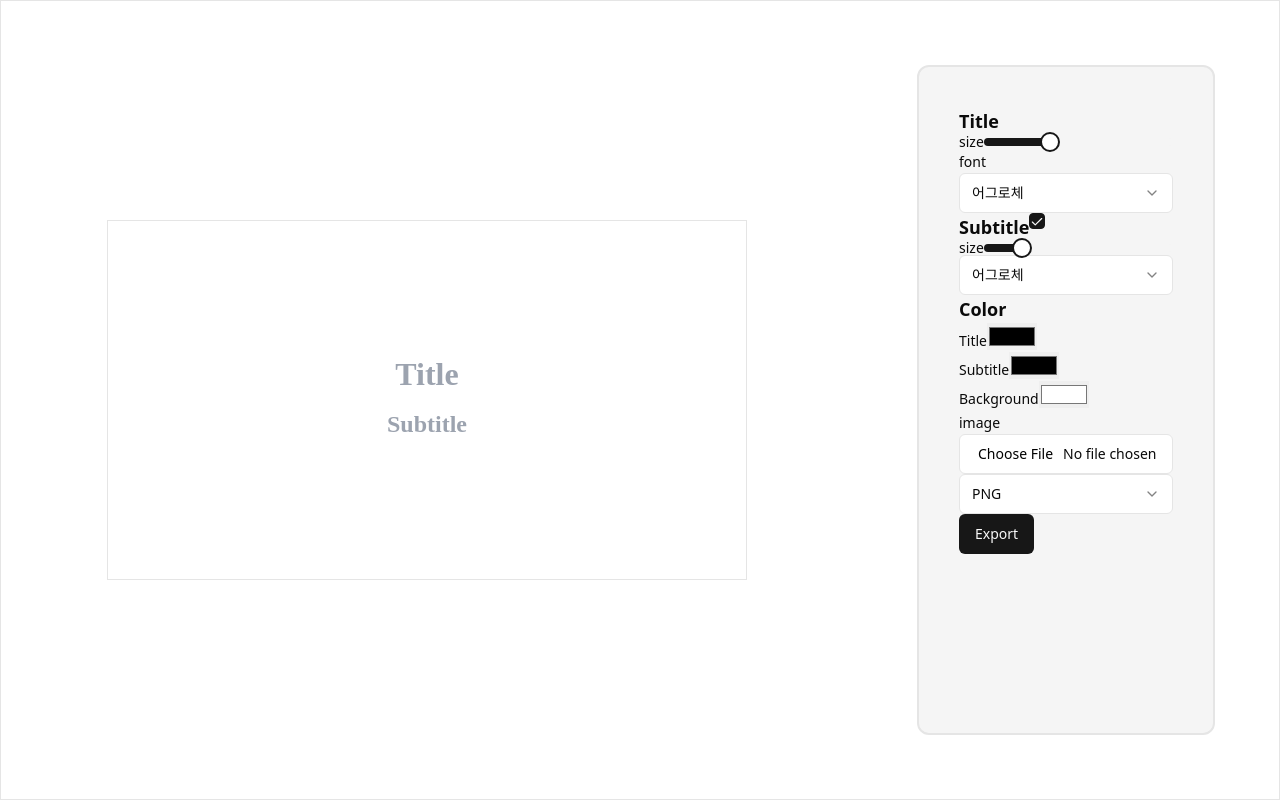
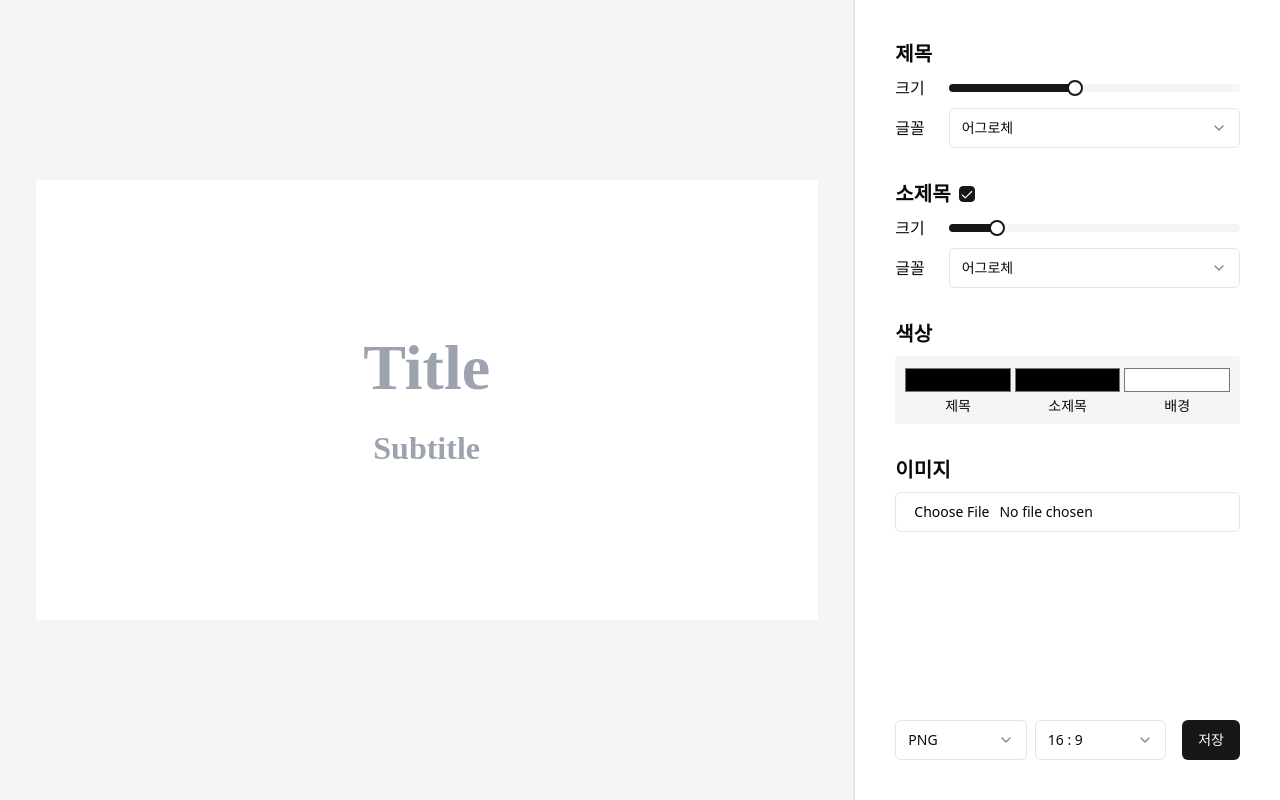
Before and after one commit to she0108/thumbnail-maker, a React (Vite) app: page / in a window 1280 px wide. Built offline with nearby package versions, Linux system fonts and the light colour scheme; a web font is replaced by a local one.

Commit message:
feat: improve ui, thumbnail ratio

```diff
--- a/src/App.tsx
+++ b/src/App.tsx
@@ -1,6 +1,5 @@
 import { useRef, useState } from "react";
 import "./font.css";
-import { Label } from "./components/ui/label";
 import {
   Select,
   SelectContent,
@@ -17,6 +16,7 @@ import Draggable from "./components/Draggable";
 import { Input } from "./components/ui/input";
 import SelectFont from "./components/SelectFont";
 import TitleInput from "./components/TitleInput";
+import Thumbnail from "./components/Thumbnail";
 
 function App() {
   const imageRef = useRef<HTMLDivElement>(null);
@@ -25,11 +25,11 @@ function App() {
 
   const [isSubtitle, setIsSubtitle] = useState<boolean | "indeterminate">(true);
 
-  const [titleSize, setTitleSize] = useState<number>(32);
+  const [titleSize, setTitleSize] = useState<number>(64);
   const [titleFont, setTitleFont] = useState<string>("SBAggroB");
   const [titleColor, setTitleColor] = useState<string>("#000000");
 
-  const [subtitleSize, setSubtitleSize] = useState<number>(24);
+  const [subtitleSize, setSubtitleSize] = useState<number>(32);
   const [subtitleFont, setSubtitleFont] = useState<string>("SBAggroB");
   const [subtitleColor, setSubtitleColor] = useState<string>("#000000");
 
@@ -39,6 +39,7 @@ function App() {
   >([]);
 
   const [imageType, setImageType] = useState<string>("png");
+  const [imageRatio, setImageRatio] = useState<string>("16/9");
 
   const handleClickExport = async () => {
     console.log(imageType);
@@ -87,12 +88,8 @@ function App() {
   };
 
   return (
-    <div className="grid grid-cols-3 grid-rows-1 w-dvw h-screen border">
-      <div
-        ref={imageRef}
-        className="col-span-2 w-[640px] h-[360px] m-auto border flex flex-col justify-center items-center overflow-hidden relative"
-        style={{ backgroundColor: bgColor }}
-      >
+    <div className="grid grid-cols-3 grid-rows-1 divide-x-2 w-dvw h-dvh bg-neutral-100">
+      <Thumbnail ref={imageRef} bgColor={bgColor} ratio={imageRatio}>
         <TitleInput
           placeholder="Title"
           size={titleSize}
@@ -108,82 +105,87 @@ function App() {
           />
         )}
         {images.map((image) => image.element)}
-      </div>
-      <div className="m-16 p-10 border-2 border-neutral-200 rounded-xl bg-neutral-200/40">
-        <h3 className="text-lg font-semibold">Title</h3>
-        <div className="flex">
-          <Label>size</Label>
+      </Thumbnail>
+      <div className="p-10 bg-white flex flex-col">
+        <div className="flex flex-col gap-2 mb-8">
+          <h3 className="text-xl font-semibold">제목</h3>
+          <div className="flex flex-row items-center">
+            <label className="text-base font-medium w-16">크기</label>
             <Slider
               value={[titleSize]}
               onValueChange={(value) => setTitleSize(value[0])}
-            defaultValue={[24]}
-            max={64}
+              max={128}
               min={16}
               step={1}
             />
           </div>
-        <div>
-          <Label>font</Label>
+          <div className="flex flex-row items-center">
+            <label className="text-base font-medium w-16">글꼴</label>
             <SelectFont value={titleFont} onValueChange={setTitleFont} />
           </div>
-        <div className="flex">
-          <h3 className="text-lg font-semibold">Subtitle</h3>
+        </div>
+        <div className="flex flex-col gap-2 mb-8">
+          <div className="flex flex-row gap-2 items-center">
+            <h3 className="text-xl font-semibold">소제목</h3>
             <Checkbox
               defaultChecked={true}
               checked={isSubtitle}
               onCheckedChange={(value) => setIsSubtitle(value)}
             />
           </div>
-        <div className="flex">
-          <Label>size</Label>
+          <div className="flex flex-row items-center">
+            <label className="text-base font-medium w-16">크기</label>
             <Slider
               value={[subtitleSize]}
               onValueChange={(value) => setSubtitleSize(value[0])}
-            defaultValue={[32]}
-            max={64}
+              max={128}
               min={16}
               step={1}
             />
           </div>
+          <div className="flex flex-row items-center">
+            <label className="text-base font-medium w-16">글꼴</label>
             <SelectFont value={subtitleFont} onValueChange={setSubtitleFont} />
-        <h3 className="text-lg font-semibold">Color</h3>
-        <div>
-          <Label>Title</Label>
+          </div>
+        </div>
+        <div className="flex flex-col gap-2 mb-8">
+          <h3 className="text-xl font-semibold">색상</h3>
+          <div className="grid grid-cols-3 p-2 rounded bg-neutral-100">
             <input
               type="color"
               value={titleColor}
               onChange={(e) => setTitleColor(e.target.value)}
+              className="block w-full h-8 p-0 bg-inherit"
             />
-        </div>
-        <div>
-          <Label>Subtitle</Label>
             <input
               type="color"
               value={subtitleColor}
               onChange={(e) => setSubtitleColor(e.target.value)}
+              className="block w-full h-8 p-0 bg-inherit"
             />
-        </div>
-        <div>
-          <Label>Background</Label>
             <input
               type="color"
               value={bgColor}
               onChange={(e) => setBgColor(e.target.value)}
+              className="block w-full h-8 p-0 bg-inherit"
             />
+            <div className="text-center text-sm font-medium">제목</div>
+            <div className="text-center text-sm font-medium">소제목</div>
+            <div className="text-center text-sm font-medium">배경</div>
           </div>
-        <div>
-          <Label>image</Label>
+        </div>
+        <div className="flex flex-col gap-2 mb-8">
+          <label className="text-xl font-semibold">이미지</label>
           <Input
             ref={fileInputRef}
             type="file"
             accept="image/*"
             onInput={handleSelectImage}
+            className="hover:cursor-pointer"
           />
         </div>
-        <Select
-          value={imageType}
-          onValueChange={(value) => setImageType(value)}
-        >
+        <div className="flex flex-row gap-2 mt-auto">
+          <Select value={imageType} onValueChange={setImageType}>
             <SelectTrigger>
               <SelectValue placeholder="select image type" />
             </SelectTrigger>
@@ -195,8 +197,22 @@ function App() {
               </SelectContent>
             </SelectPortal>
           </Select>
-        <Button onClick={handleClickExport}>Export</Button>
+          <Select value={imageRatio} onValueChange={setImageRatio}>
+            <SelectTrigger>
+              <SelectValue placeholder="16 : 9" />
+            </SelectTrigger>
+            <SelectPortal>
+              <SelectContent>
+                <SelectItem value="16/9">16 : 9</SelectItem>
+                <SelectItem value="1/1">1 : 1</SelectItem>
+              </SelectContent>
+            </SelectPortal>
+          </Select>
+          <Button onClick={handleClickExport} className="ml-2">
+            저장
+          </Button>
           <a ref={exportRef} hidden></a>
+        </div>
       </div>
     </div>
   );
--- /dev/null
+++ b/src/components/Thumbnail.tsx
@@ -0,0 +1,37 @@
+import React from "react";
+
+interface ThumbnailProps {
+  ref: React.RefObject<HTMLDivElement>;
+  bgColor: string;
+  ratio: string;
+  children: React.ReactNode;
+}
+
+export default function Thumbnail({
+  ref,
+  bgColor,
+  ratio,
+  children,
+}: ThumbnailProps) {
+  if (ratio == "1/1") {
+    return (
+      <div
+        ref={ref}
+        className="col-span-2 h-5/6 m-auto flex flex-col justify-center items-center overflow-hidden relative"
+        style={{ backgroundColor: bgColor, aspectRatio: 1 }}
+      >
+        {children}
+      </div>
+    );
+  }
+
+  return (
+    <div
+      ref={ref}
+      className="col-span-2 w-11/12 m-auto flex flex-col justify-center items-center overflow-hidden relative"
+      style={{ backgroundColor: bgColor, aspectRatio: 16 / 9 }}
+    >
+      {children}
+    </div>
+  );
+}
--- a/src/components/ui/label.tsx
+++ /dev/null
@@ -1,26 +0,0 @@
-"use client"
-
-import * as React from "react"
-import * as LabelPrimitive from "@radix-ui/react-label"
-import { cva, type VariantProps } from "class-variance-authority"
-
-import { cn } from "@/lib/utils"
-
-const labelVariants = cva(
-  "text-sm font-medium leading-none peer-disabled:cursor-not-allowed peer-disabled:opacity-70"
-)
-
-const Label = React.forwardRef<
-  React.ElementRef<typeof LabelPrimitive.Root>,
-  React.ComponentPropsWithoutRef<typeof LabelPrimitive.Root> &
-    VariantProps<typeof labelVariants>
->(({ className, ...props }, ref) => (
-  <LabelPrimitive.Root
-    ref={ref}
-    className={cn(labelVariants(), className)}
-    {...props}
-  />
-))
-Label.displayName = LabelPrimitive.Root.displayName
-
-export { Label }
--- a/src/components/ui/select.tsx
+++ b/src/components/ui/select.tsx
@@ -1,16 +1,16 @@
-"use client"
+"use client";
 
-import * as React from "react"
-import * as SelectPrimitive from "@radix-ui/react-select"
-import { Check, ChevronDown, ChevronUp } from "lucide-react"
+import * as React from "react";
+import * as SelectPrimitive from "@radix-ui/react-select";
+import { Check, ChevronDown, ChevronUp } from "lucide-react";
 
-import { cn } from "@/lib/utils"
+import { cn } from "@/lib/utils";
 
-const Select = SelectPrimitive.Root
+const Select = SelectPrimitive.Root;
 
-const SelectGroup = SelectPrimitive.Group
+const SelectGroup = SelectPrimitive.Group;
 
-const SelectValue = SelectPrimitive.Value
+const SelectValue = SelectPrimitive.Value;
 
 const SelectTrigger = React.forwardRef<
   React.ElementRef<typeof SelectPrimitive.Trigger>,
@@ -19,7 +19,7 @@ const SelectTrigger = React.forwardRef<
   <SelectPrimitive.Trigger
     ref={ref}
     className={cn(
-      "flex h-10 w-full items-center justify-between rounded-md border border-input bg-background px-3 py-2 text-sm ring-offset-background placeholder:text-muted-foreground focus:outline-none focus:ring-2 focus:ring-ring focus:ring-offset-2 disabled:cursor-not-allowed disabled:opacity-50 [&>span]:line-clamp-1",
+      "flex h-10 w-full items-center justify-between rounded-md border border-input bg-background px-3 py-2 text-sm ring-offset-background placeholder:text-muted-foreground focus:outline-none disabled:cursor-not-allowed disabled:opacity-50 [&>span]:line-clamp-1",
       className
     )}
     {...props}
@@ -29,8 +29,8 @@ const SelectTrigger = React.forwardRef<
       <ChevronDown className="h-4 w-4 opacity-50" />
     </SelectPrimitive.Icon>
   </SelectPrimitive.Trigger>
-))
-SelectTrigger.displayName = SelectPrimitive.Trigger.displayName
+));
+SelectTrigger.displayName = SelectPrimitive.Trigger.displayName;
 
 const SelectScrollUpButton = React.forwardRef<
   React.ElementRef<typeof SelectPrimitive.ScrollUpButton>,
@@ -46,8 +46,8 @@ const SelectScrollUpButton = React.forwardRef<
   >
     <ChevronUp className="h-4 w-4" />
   </SelectPrimitive.ScrollUpButton>
-))
-SelectScrollUpButton.displayName = SelectPrimitive.ScrollUpButton.displayName
+));
+SelectScrollUpButton.displayName = SelectPrimitive.ScrollUpButton.displayName;
 
 const SelectScrollDownButton = React.forwardRef<
   React.ElementRef<typeof SelectPrimitive.ScrollDownButton>,
@@ -63,9 +63,9 @@ const SelectScrollDownButton = React.forwardRef<
   >
     <ChevronDown className="h-4 w-4" />
   </SelectPrimitive.ScrollDownButton>
-))
+));
 SelectScrollDownButton.displayName =
-  SelectPrimitive.ScrollDownButton.displayName
+  SelectPrimitive.ScrollDownButton.displayName;
 
 const SelectContent = React.forwardRef<
   React.ElementRef<typeof SelectPrimitive.Content>,
@@ -96,8 +96,8 @@ const SelectContent = React.forwardRef<
       <SelectScrollDownButton />
     </SelectPrimitive.Content>
   </SelectPrimitive.Portal>
-))
-SelectContent.displayName = SelectPrimitive.Content.displayName
+));
+SelectContent.displayName = SelectPrimitive.Content.displayName;
 
 const SelectLabel = React.forwardRef<
   React.ElementRef<typeof SelectPrimitive.Label>,
@@ -108,8 +108,8 @@ const SelectLabel = React.forwardRef<
     className={cn("py-1.5 pl-8 pr-2 text-sm font-semibold", className)}
     {...props}
   />
-))
-SelectLabel.displayName = SelectPrimitive.Label.displayName
+));
+SelectLabel.displayName = SelectPrimitive.Label.displayName;
 
 const SelectItem = React.forwardRef<
   React.ElementRef<typeof SelectPrimitive.Item>,
@@ -131,8 +131,8 @@ const SelectItem = React.forwardRef<
 
     <SelectPrimitive.ItemText>{children}</SelectPrimitive.ItemText>
   </SelectPrimitive.Item>
-))
-SelectItem.displayName = SelectPrimitive.Item.displayName
+));
+SelectItem.displayName = SelectPrimitive.Item.displayName;
 
 const SelectSeparator = React.forwardRef<
   React.ElementRef<typeof SelectPrimitive.Separator>,
@@ -143,8 +143,8 @@ const SelectSeparator = React.forwardRef<
     className={cn("-mx-1 my-1 h-px bg-muted", className)}
     {...props}
   />
-))
-SelectSeparator.displayName = SelectPrimitive.Separator.displayName
+));
+SelectSeparator.displayName = SelectPrimitive.Separator.displayName;
 
 export {
   Select,
@@ -157,4 +157,4 @@ export {
   SelectSeparator,
   SelectScrollUpButton,
   SelectScrollDownButton,
-}
+};
--- a/src/components/ui/slider.tsx
+++ b/src/components/ui/slider.tsx
@@ -1,9 +1,9 @@
-"use client"
+"use client";
 
-import * as React from "react"
-import * as SliderPrimitive from "@radix-ui/react-slider"
+import * as React from "react";
+import * as SliderPrimitive from "@radix-ui/react-slider";
 
-import { cn } from "@/lib/utils"
+import { cn } from "@/lib/utils";
 
 const Slider = React.forwardRef<
   React.ElementRef<typeof SliderPrimitive.Root>,
@@ -20,9 +20,9 @@ const Slider = React.forwardRef<
     <SliderPrimitive.Track className="relative h-2 w-full grow overflow-hidden rounded-full bg-secondary">
       <SliderPrimitive.Range className="absolute h-full bg-primary" />
     </SliderPrimitive.Track>
-    <SliderPrimitive.Thumb className="block h-5 w-5 rounded-full border-2 border-primary bg-background ring-offset-background transition-colors focus-visible:outline-none focus-visible:ring-2 focus-visible:ring-ring focus-visible:ring-offset-2 disabled:pointer-events-none disabled:opacity-50" />
+    <SliderPrimitive.Thumb className="block h-4 w-4 rounded-full border-2 border-primary bg-background ring-offset-background transition-colors focus-visible:outline-none focus-visible:ring-2 focus-visible:ring-ring focus-visible:ring-offset-2 disabled:pointer-events-none disabled:opacity-50 hover:cursor-pointer" />
   </SliderPrimitive.Root>
-))
-Slider.displayName = SliderPrimitive.Root.displayName
+));
+Slider.displayName = SliderPrimitive.Root.displayName;
 
-export { Slider }
+export { Slider };
```
Lines whose indentation alone changed are shown as unchanged.
